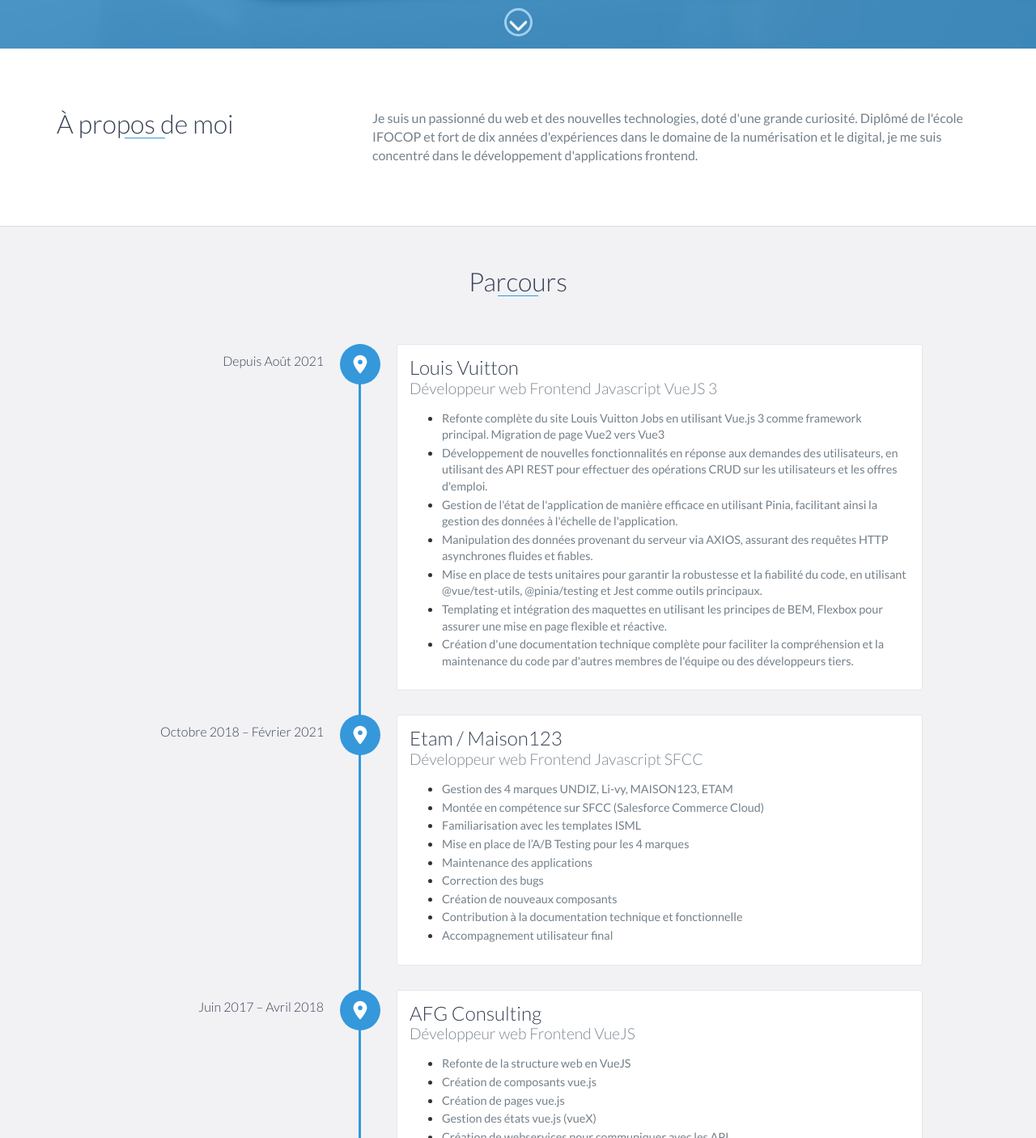
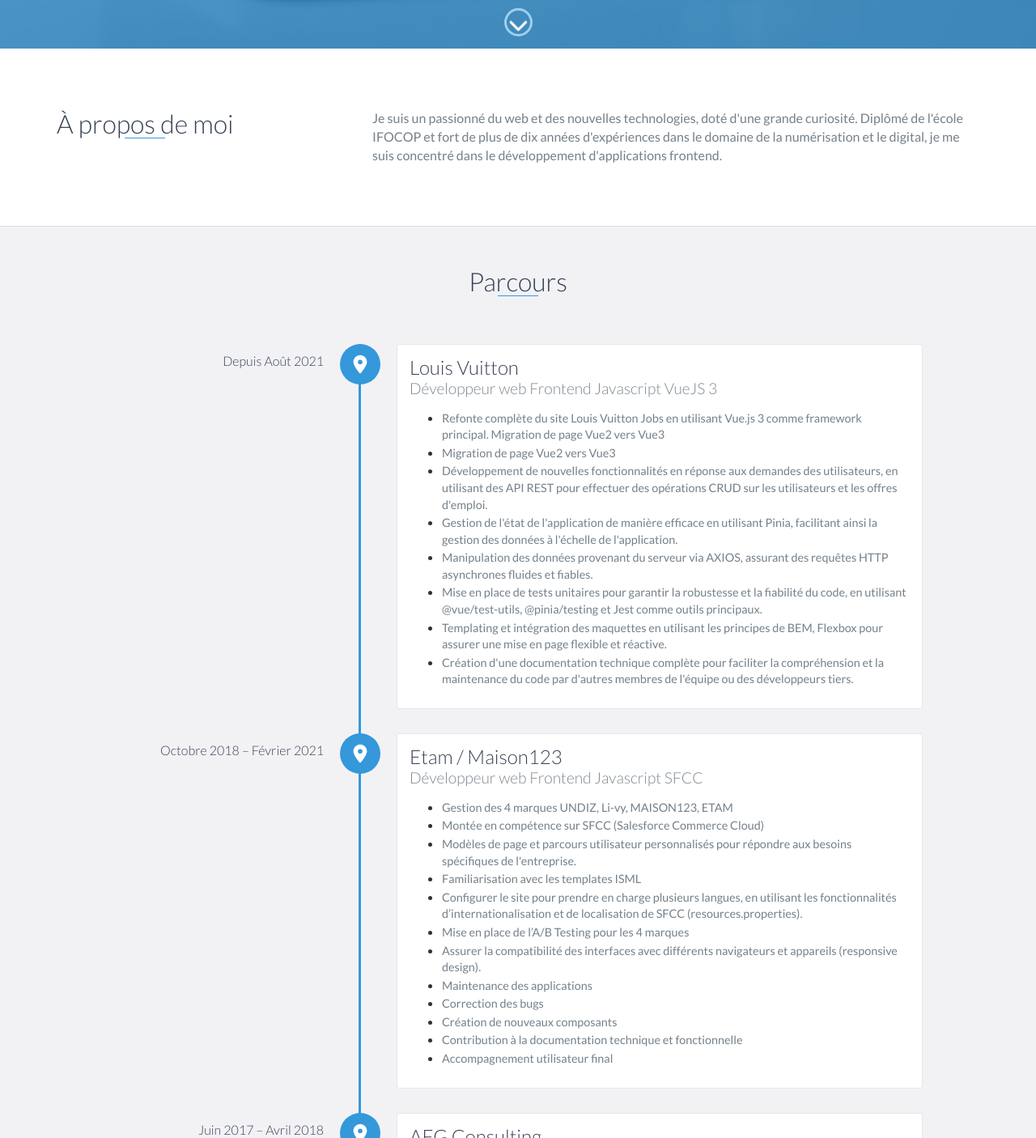
Before and after one commit to AndrianD/portfolio, a website built with webpack: page src/index.html in a window 1280 px wide. Shown: the part 740-2146 px from the top of the page at 81% size. Built offline with nearby package versions, Linux system fonts and the light colour scheme.

Commit message:
Update index.html

```diff
--- a/src/index.html
+++ b/src/index.html
@@ -69,7 +69,7 @@
         <div class="col-md-8">
           <p>
             Je suis un passionné du web et des nouvelles technologies, doté
-            d'une grande curiosité. Diplômé de l'école IFOCOP et fort de dix
+            d'une grande curiosité. Diplômé de l'école IFOCOP et fort de plus de dix
             années d'expériences dans le domaine de la numérisation et le
             digital, je me suis concentré dans le développement d'applications
             frontend.
@@ -90,6 +90,11 @@
           <li>
             <p>
               Refonte complète du site Louis Vuitton Jobs en utilisant Vue.js 3 comme framework principal.
+              Migration de page Vue2 vers Vue3
+            </p>
+          </li>
+          <li>
+            <p>
               Migration de page Vue2 vers Vue3
             </p>
           </li>
@@ -141,11 +146,18 @@
             <p>Montée en compétence sur SFCC (Salesforce Commerce Cloud)</p>
           </li>
           <li>
+            <p>Modèles de page et parcours utilisateur personnalisés pour répondre aux besoins spécifiques de l'entreprise.</p>
+          </li>
+          <li>
             <p>Familiarisation avec les templates ISML</p>
+          </li>
+          <li>
+            <p> Configurer le site pour prendre en charge plusieurs langues, en utilisant les fonctionnalités d’internationalisation et de localisation de SFCC (resources.properties).</p>
           </li>
           <li>
             <p>Mise en place de l’A/B Testing pour les 4 marques</p>
           </li>
+          <li><p>Assurer la compatibilité des interfaces avec différents navigateurs et appareils (responsive design).</p></li>
           <li>
             <p>Maintenance des applications</p>
           </li>
```
